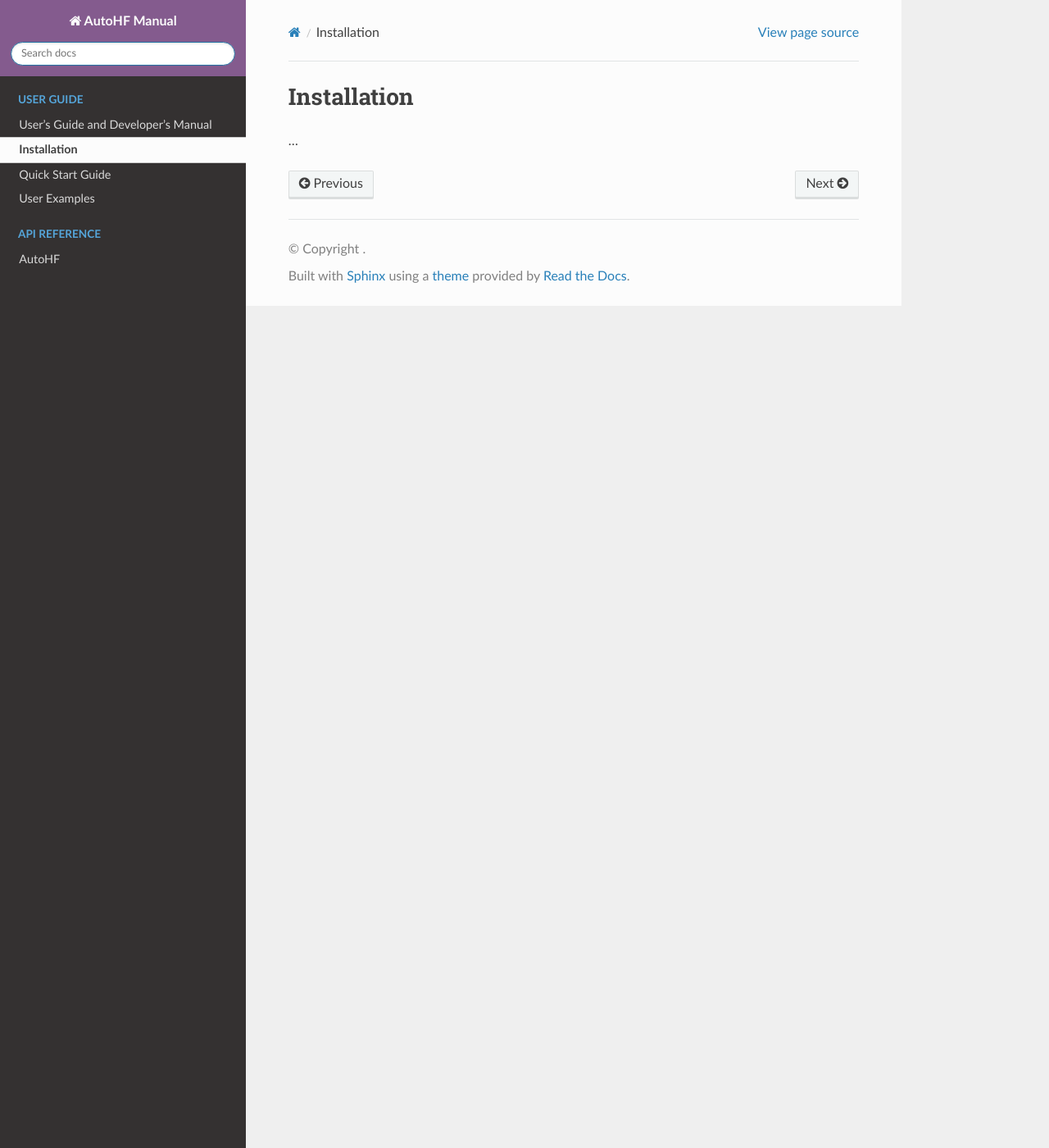
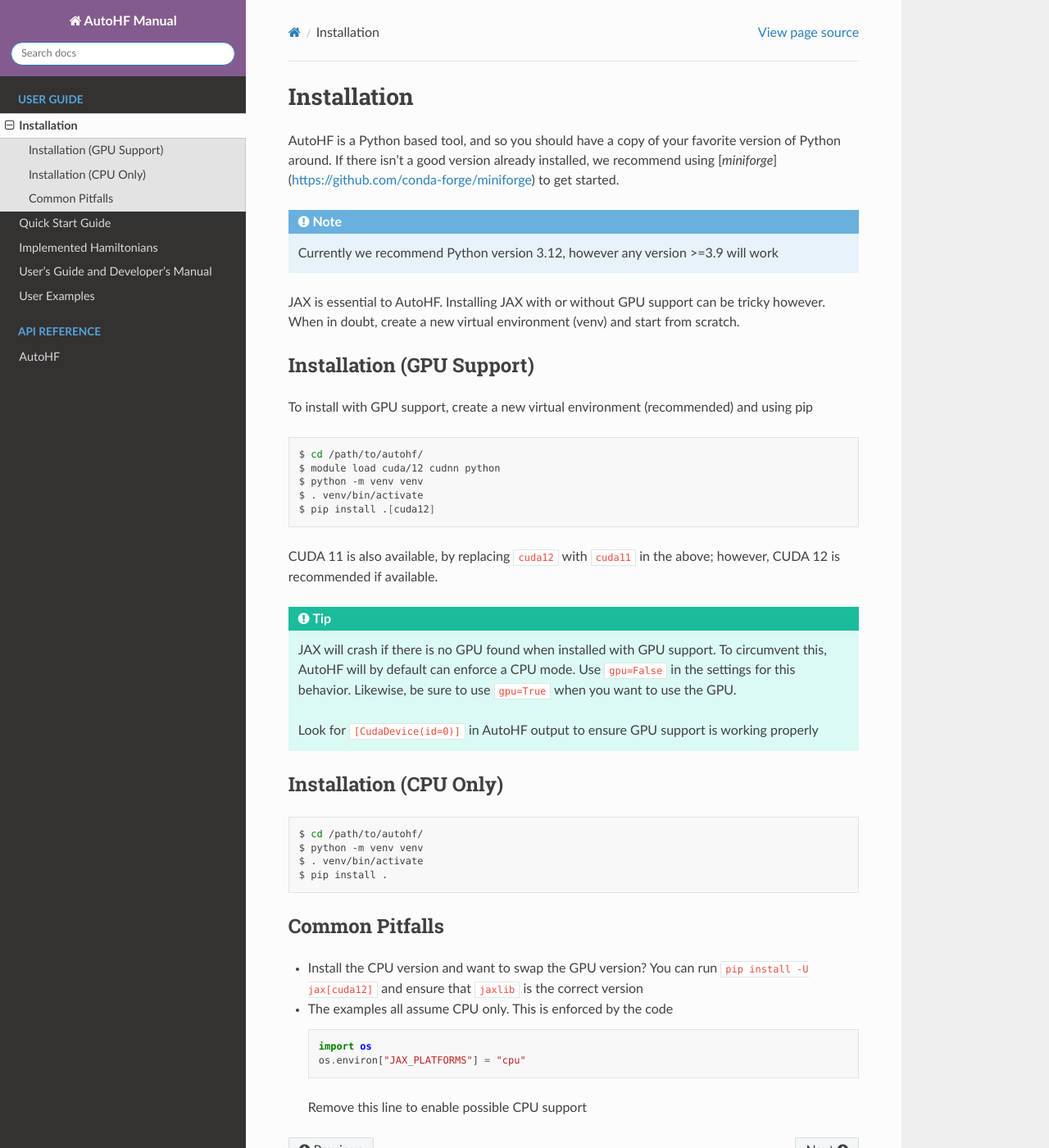
Before and after one commit to SFQMC/AutoHF, a Sphinx documentation site: the page built from docs/user/installation.rst, in a window 1280 px wide and 1400 px high. Shown: the whole window at 82% size. Built offline with Sphinx 7.4.7 and the Read the Docs theme 3.1.0, drawn with Linux system fonts in a browser that asks for light colours; pages that are not in the unit, such as notebooks, are missing from menus.

Commit message:
Add some docs

```diff
--- a/docs/user/installation.rst
+++ b/docs/user/installation.rst
@@ -3,4 +3,57 @@
 Installation
 ------------
 
-...
+AutoHF is a Python based tool, and so you should have a copy of your favorite version of Python around.
+If there isn't a good version already installed, we recommend using [`miniforge`](https://github.com/conda-forge/miniforge) to get started.
+
+.. note::
+  Currently we recommend Python version 3.12, however any version >=3.9 will work
+
+JAX is essential to AutoHF. Installing JAX with or without GPU support can be tricky however.
+When in doubt, create a new virtual environment (venv) and start from scratch.
+
+Installation (GPU Support)
+""""""""""""""""""""""""""
+
+To install with GPU support, create a new virtual environment (recommended) and using pip
+
+.. code-block:: bash
+
+  $ cd /path/to/autohf/
+  $ module load cuda/12 cudnn python
+  $ python -m venv venv
+  $ . venv/bin/activate
+  $ pip install .[cuda12]
+
+CUDA 11 is also available, by replacing ``cuda12`` with ``cuda11`` in the above; however, CUDA 12 is recommended if available.
+
+.. tip::
+   JAX will crash if there is no GPU found when installed with GPU support.
+   To circumvent this, AutoHF will by default can enforce a CPU mode. Use ``gpu=False`` in the settings for this behavior.
+   Likewise, be sure to use ``gpu=True`` when you want to use the GPU.
+
+   Look for ``[CudaDevice(id=0)]`` in AutoHF output to ensure GPU support is working properly
+
+Installation (CPU Only)
+"""""""""""""""""""""""
+
+.. code-block:: bash
+
+   $ cd /path/to/autohf/
+   $ python -m venv venv
+   $ . venv/bin/activate
+   $ pip install .
+
+
+Common Pitfalls
+"""""""""""""""
+
+* Install the CPU version and want to swap the GPU version? You can run ``pip install -U jax[cuda12]`` and ensure that ``jaxlib`` is the correct version
+* The examples all assume CPU only. This is enforced by the code
+
+  .. code-block:: python
+
+    import os
+    os.environ["JAX_PLATFORMS"] = "cpu"
+
+  Remove this line to enable possible CPU support
```
Also changed, not shown: docs/index.rst (+7 -5 lines), docs/user/hams.rst (added, +61 -0 lines), docs/user/quickstart.rst (+6 -1 lines).
